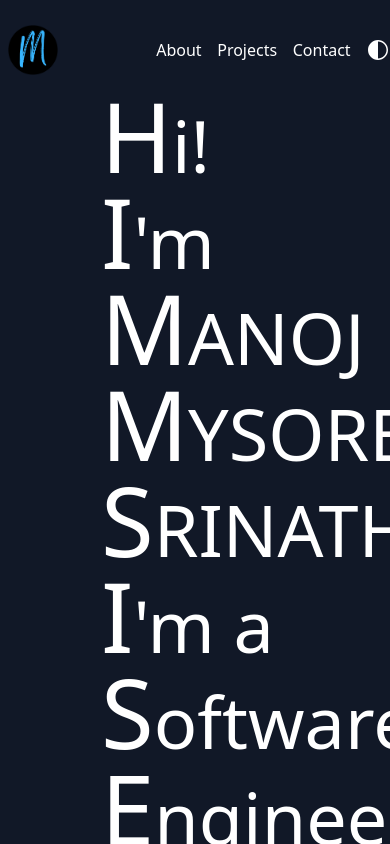
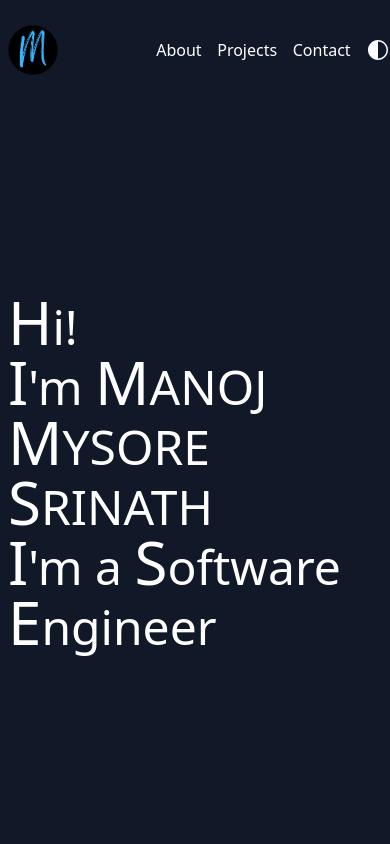
Before and after one commit to Manojms1997/PersonalWebsite, a Svelte app in the folder website/: page / in a window 390 px wide. Built offline with nearby package versions, Linux system fonts and the light colour scheme.

Commit message:
First pane style changed

```diff
--- a/website/src/FirstPaneBody.svelte
+++ b/website/src/FirstPaneBody.svelte
@@ -1,8 +1,8 @@
-<div class="first-pane-body ml-28">
-    <h1 class="text-7xl font-sans text-stone-900 dark:text-white">
-        <div class="inline-display text-8xl">H</div>i!<br /> <div class="inline-display text-8xl">I</div>'m <div class="inline-display text-8xl">M</div>ANOJ
-      <div class="inline-display text-8xl">M</div>YSORE <div class="inline-display text-8xl">S</div>RINATH<br />
-      <div class="inline-display text-8xl">I</div>'m a <div class="inline-display text-8xl">S</div>oftware <div class="inline-display text-8xl">E</div>ngineer
+<div class="first-pane-body">
+    <h1 class="text-5xl lg:text-7xl font-sans text-stone-900 dark:text-white">
+        <div class="inline-display text-6xl lg:text-8xl">H</div>i!<br /> <div class="inline-display text-6xl lg:text-8xl">I</div>'m <div class="inline-display text-6xl lg:text-8xl">M</div>ANOJ
+      <div class="inline-display text-6xl lg:text-8xl">M</div>YSORE <div class="inline-display text-6xl lg:text-8xl">S</div>RINATH<br />
+      <div class="inline-display text-6xl lg:text-8xl">I</div>'m a <div class="inline-display text-6xl lg:text-8xl">S</div>oftware <div class="inline-display text-6xl lg:text-8xl">E</div>ngineer
     </h1>
     <!-- <img
       src="down-icon-light.svg"
```
